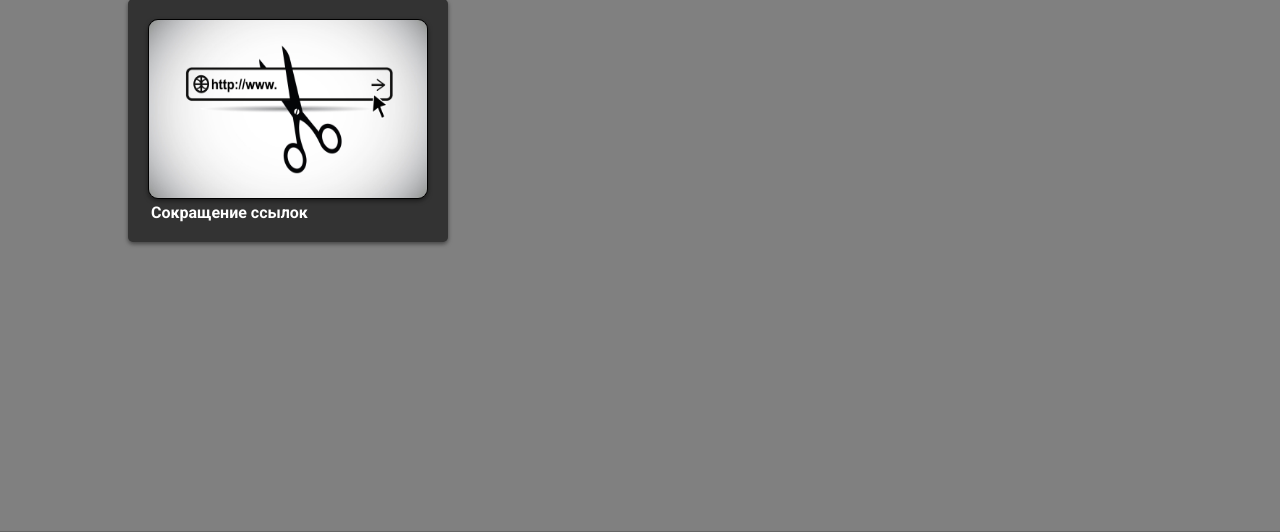
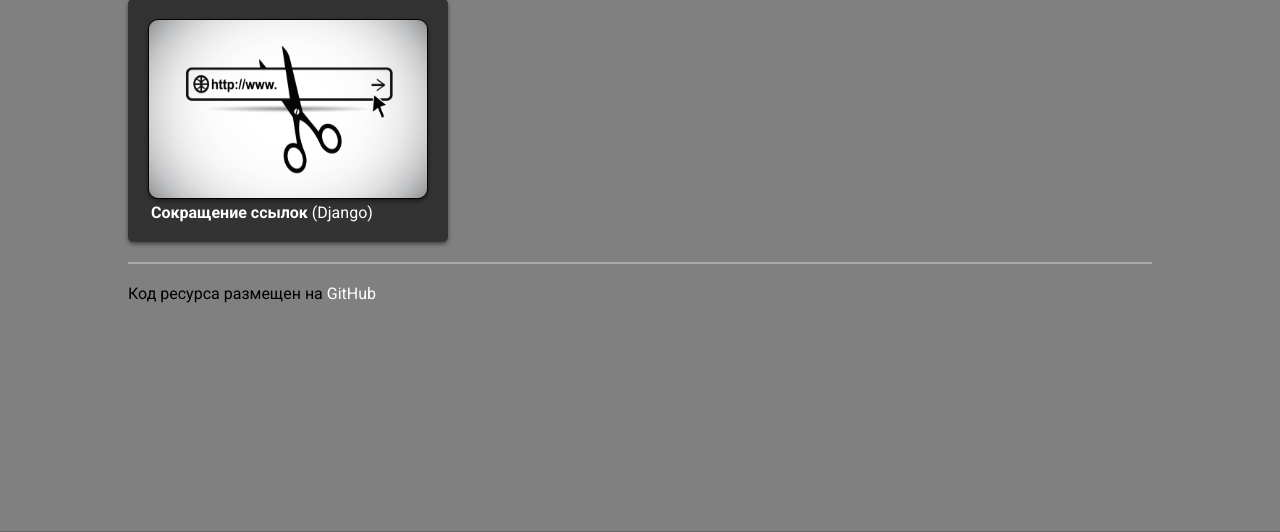
Before and after one commit to an-nekhoroshev/my-skills, a Django app: template templates/main.html in a window 1280 px wide. Shown: the part 189-721 px from the top of the page. Run offline with Django 5.2, Linux system fonts and the light colour scheme; the template is opened without the code that fills it, so the values that code supplies are empty.

Commit message:
Добавлена ссылка на GitHub

```diff
--- a/static/css/main.css
+++ b/static/css/main.css
@@ -44,7 +44,13 @@ a {
 }
 a:hover {color: darkgray}
 
-hr {margin: 20px 0}
+hr {
+    margin: 20px 0;
+    border: none; /* Убираем границу для браузера Firefox */
+    color: darkgray; /* Цвет линии для остальных браузеров */
+    background-color: darkgray; /* Цвет линии для браузера Firefox и Opera */
+    height: 2px; /* Толщина линии */
+}
 
 h1, h3 {margin-bottom: 20px}
 
@@ -276,11 +282,11 @@ input[type="file"] {
     transition: all 300ms ease;
 }
 .project:hover img {transform: scale(1.02)}
-.project h4 {
+.project p {
     transition: all 300ms ease;
     margin-left: 3px;
 }
-.project:hover h4 {color: #ccc}
+.project:hover p {color: #ccc}
 .project:hover {background-color: #393939}
 
 
--- a/templates/main.html
+++ b/templates/main.html
@@ -6,8 +6,10 @@
         <a href="{% url 'short' %}">
             <div class="project">
                 <img src="../pictures/short_link_images/main1.jpg" alt="Сокращение ссылок"  >
-                <h4>Сокращение ссылок</h4>
+                <p><b>Сокращение ссылок</b> (Django)</p>
             </div>
         </a>
     </div>
+    <hr>
+    <p>Код ресурса размещен на <a href="https://github.com/an-nekhoroshev/my-skills.git">GitHub</a></p>
 {% endblock main %}
```
